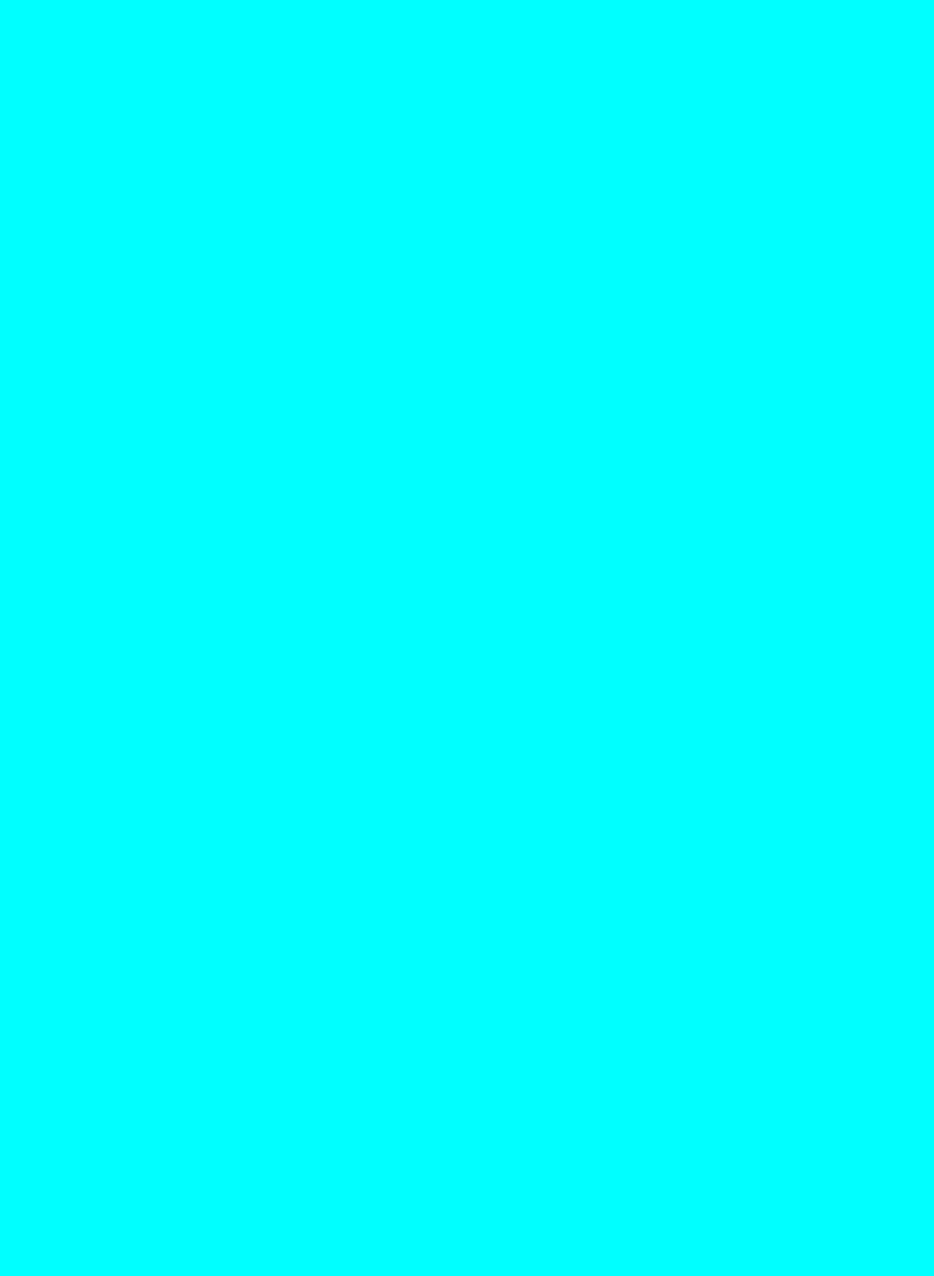
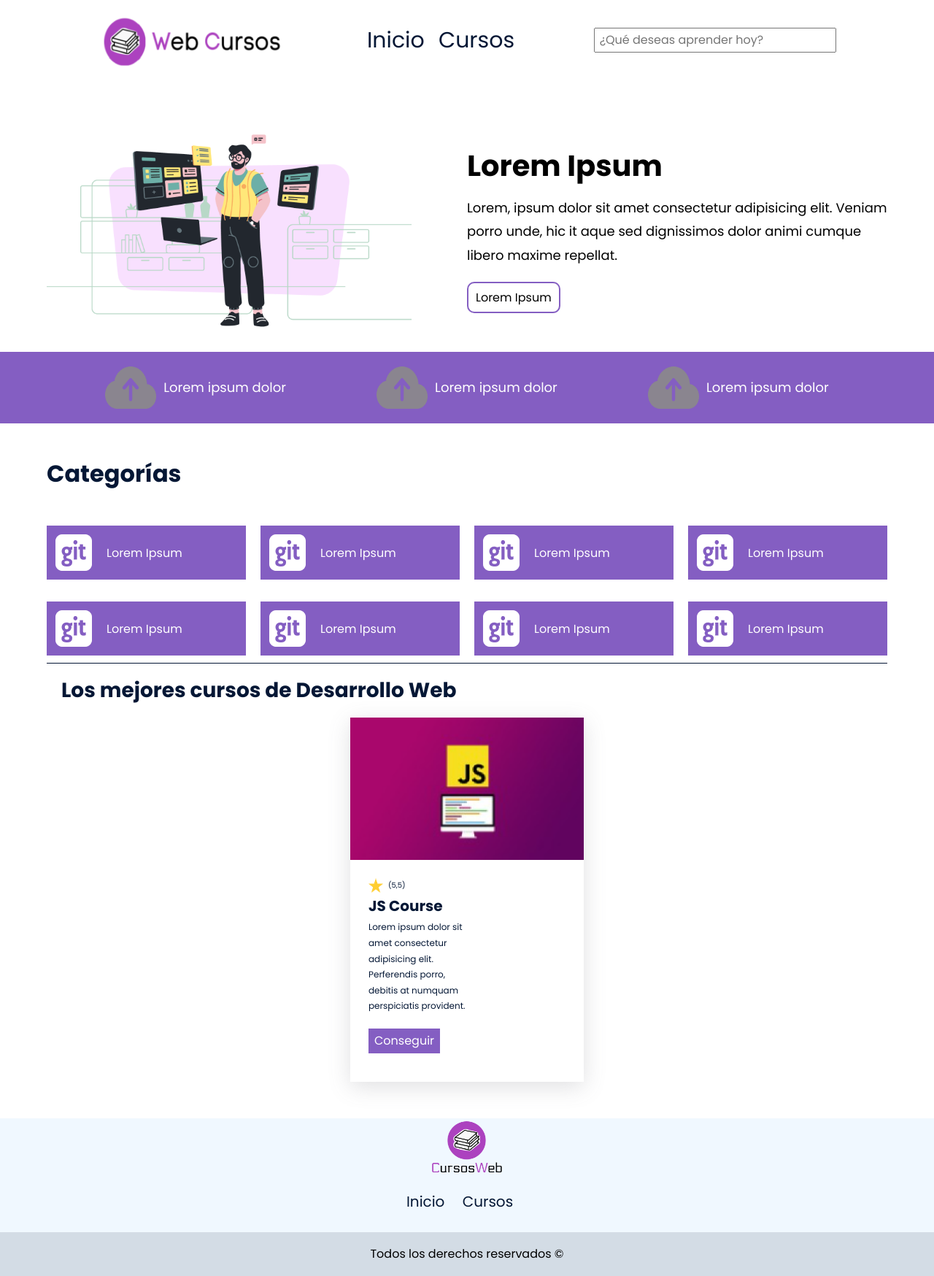
Before and after one commit to JoseCarlos2000-EI/FreeCourse, a Django app: page / in a window 1280 px wide. Before the commit the page is empty. Shown: the whole page at 73% size. Before the commit the page ends 800 px from the top, so only its background shows below. Run offline with Django 4.2, Linux system fonts and the light colour scheme.

Commit message:
Primeros cambios

```diff
--- /dev/null
+++ b/css/styles.css
@@ -0,0 +1,375 @@
+/*Globales*/
+:root{
+    --primario: #845EC2;
+    --secundary: #ff6701;
+    --black: #041735;
+    --gray: #d1dae4ef;
+    --font: "Poppins", sans-serif;
+
+}
+html {
+    font-size: 62.5%;
+    box-sizing: border-box;
+  }
+
+  *,
+  *:before,
+  *:after {
+    box-sizing: inherit;
+  }
+
+  body {
+    font-family: var(--font);
+    font-size: 1.6rem;
+    line-height: 1.2;
+  }
+
+  h1,
+  h2,
+  h3 {
+    font-weight: 900;
+
+  }
+
+  h1 {
+    font-size: 4rem;
+  }
+
+  h2 {
+    font-size: 3.6rem;
+  }
+
+  h3 {
+    font-size: 3.2rem;
+  }
+
+  a {
+    text-decoration: none;
+  }
+
+  img {
+    max-width: 100%;
+    display: block;
+  }
+
+  .container{
+    max-width: 150rem;
+    margin: 0 auto;
+    width: 90%;
+  }
+
+/*Navegacion**/
+.nav{
+  padding: 1.6rem;
+}
+.nav__container{
+  display: flex;
+  flex-direction: column;
+  align-items: center;
+
+}
+
+@media(min-width: 768px){
+  .nav__container{
+    flex-direction: row;
+    justify-content: space-around;
+  }
+}
+
+.nav__image{
+width: 26rem;
+margin-bottom: 4rem;
+}
+
+@media(min-width: 768px){
+  .nav__image{
+    margin-bottom: 0;
+  }
+}
+
+.nav__link{
+  color: var(--black);
+  font-size: 3rem;
+  margin-right: 1.5rem;
+
+
+}
+.nav__link:last-of-type{
+  margin-right: 0;
+}
+
+.nav__search{
+  margin-top: 5rem;
+  padding: 0.6rem;
+
+}
+
+@media(min-width: 768px){
+  .nav__search{
+    margin-top: 0 ;
+  }
+}
+
+/*Header*/
+
+@media(min-width: 768px){
+  .header__grid{
+      display: grid;
+      grid-template-columns: repeat(2,1fr);
+      align-items: center;
+  }
+}
+
+.header{
+ margin-bottom: 2rem;
+  margin-top: 6rem;
+}
+
+.header__imagen{
+  display: flex;
+  justify-content: center;
+
+}
+
+@media(min-width: 768px){
+  .header__imagen{
+    display: inherit;
+  }
+}
+
+.header__image{
+  width: 50rem;
+}
+.heading{
+  font-size: 2.8rem;
+  color: var(--black);
+  margin: 0;
+  padding: 2rem;
+}
+.header__heading{
+margin:0;
+}
+
+.header__text{
+  line-height: 1.8;
+  font-size: 1.8rem;
+  margin-bottom: 2rem;
+
+}
+.descargar{
+  border: 2px solid var(--primario);
+  border-radius: 10px;
+  color: var(--negro);
+  padding: 1rem;
+  display: inline-block;
+  transition: 0.4s;
+
+
+}
+.descargar:hover{
+  background-color: var(--primario);
+  color: var(--blanco);
+}
+
+.plus{
+  background-color: var(--primario);
+  padding: 2rem;
+  color: #FFF;
+}
+.plus__container{
+display: flex;
+flex-direction: column;
+align-items: center;
+}
+@media(min-width:768px){
+  .plus__container{
+    flex-direction: row;
+    justify-content: space-evenly;
+
+  }
+}
+.plus__seccion{
+  margin-top: 2rem;
+display: inline-flex;
+
+}
+@media(min-width: 768px){
+  .plus__seccion{
+    margin-top: 0;
+  }
+}
+.plus__image{
+  width:7rem;
+  margin-right: 1rem;
+}
+
+.plus__text{
+  font-size: 1.8rem;
+}
+
+/*Categories*/
+
+.categories{
+  color: #fff;
+  border-bottom: 1px solid #041735;
+}
+.categories__heading{
+  color: var(--black);
+  margin-top: 5rem;
+
+
+}
+
+.categorie{
+  background-color: var(--primario);
+  margin-top: 2rem;
+  margin-bottom: 1rem;
+  padding: 1.2rem;
+  display: inline-flex;
+  width: 100%;
+  align-items: center;
+
+
+}
+
+@media(min-width: 768px){
+  .categories__duo{
+    margin-right: 2rem;
+
+  }
+  .categories__duo:last-of-type{
+    margin-right: 0;
+  }
+}
+
+@media(min-width: 768px){
+  .categories__container{
+    display: flex;
+    justify-content: space-evenly;
+
+}
+}
+
+.categorie__image{
+  margin-right: 2rem;
+}
+
+.categorie__text{
+  margin: 0;
+}
+
+.catergorie__disable{
+  display: none;
+}
+
+.course{
+color: var(--black);
+line-height: 1.8;
+margin-bottom: 5rem;
+box-shadow: rgba(100, 100, 111, 0.2) 0px 7px 29px 0px;
+}
+@media(min-width: 768px){
+  .course{
+    width: 32rem;
+
+  }
+}
+.course__button{
+background-color: var(--primario);
+color: #FFF;
+border: none;
+padding: 0.8rem;
+margin-bottom: 1.4rem;
+
+}
+
+.aaa{
+  width: 100%;
+}
+
+@media(min-width: 768px){
+  .course__button{
+    display: block;
+  }
+}
+
+
+@media(min-width: 768px){
+  .course__image{
+    width:32rem;
+  }
+}
+
+.course__star{
+  width: 2rem;
+  height: 2rem;
+}
+
+.course__points{
+  font-size: 1rem;
+  margin: 0;
+  margin-left: 0.7rem;
+
+}
+
+.heading__course{
+  margin: 0;
+  font-size: 2rem;
+
+}
+
+.course__text{
+  font-size: 1.2rem;
+  margin: 0;
+  margin-bottom: 2rem;
+
+}
+
+
+@media(min-width: 768px){
+  .course__text{
+    width:50%;
+  }
+}
+
+.course__content{
+  padding: 2.5rem;
+  display: flex;
+  flex-direction: column;
+
+}
+.calificacion{
+  display: flex;
+display: inline-flex;
+align-items: center;
+
+}
+
+.footer{
+  display: flex;
+  flex-direction: column;
+  align-items: center;
+  background-color: aliceblue;
+}
+.footer__logo{
+  width: 10rem;
+  margin-bottom: 2rem;
+}
+
+.footer__nav{
+  margin-bottom: 3rem;
+}
+.footer__link{
+  color: var(--black);
+  font-size: 2rem;
+  margin-right: 2rem;
+}
+.footer__text{
+  margin: 0 ;
+  text-align: center;
+  padding: 2rem;
+}
+
+.footer__bg{
+  background-color: var(--gray);
+}
--- a/template/index.html
+++ b/template/index.html
@@ -1,12 +1,197 @@
-{% load static %}
 <!DOCTYPE html>
 <html lang="en">
+
 <head>
   <meta charset="UTF-8">
-  <title>Home</title>
-  <link rel="stylesheet" href="{% static 'css/styles.css' %}">
+  <meta http-equiv="X-UA-Compatible" content="IE=edge">
+  <meta name="viewport" content="width=device-width, initial-scale=1.0">
+  <link rel="preconnect" href="https://fonts.googleapis.com">
+  <link rel="preconnect" href="https://fonts.gstatic.com" crossorigin>
+  <link href="https://fonts.googleapis.com/css2?family=Poppins:ital,wght@0,400;0,700;1,200&display=swap"
+    rel="stylesheet">
+  <link rel="stylesheet" href="../css/normalize.css">
+  <link rel="stylesheet" href="../css/styles.css">
+  <title>Cursos Web</title>
 </head>
+
 <body>
 
+  <header>
+
+    <nav>
+      <div class="nav container">
+        <div class="nav__container">
+          <div class="nav__logo">
+            <a href="index.html">
+              <img class="nav__image" src="../img/Logo1.png" alt="logo">
+            </a>
+          </div>
+
+          <div>
+            <a class="nav__link" href="">Inicio</a>
+            <a class="nav__link" href="">Cursos</a>
+          </div>
+
+          <div>
+            <input type="search" placeholder="¿Qué deseas aprender hoy?" class="nav__search">
+          </div>
+
+        </div>
+        <!--.nav__container-->
+
+      </div>
+      <!--.nav-->
+
+    </nav>
+
+    <div class="header container header__grid ">
+
+      <div>
+        <img class="header__image" src="../img/header2.png" alt="foto de perfil">
+      </div>
+
+      <div>
+        <h1 class="header__heading">Lorem <span>Ipsum</span></h1>
+        <p class="header__text">
+          Lorem, ipsum dolor sit amet consectetur adipisicing elit. Veniam porro unde, hic it
+          aque sed dignissimos dolor animi cumque libero maxime repellat.
+        </p>
+        <div>
+
+          <a class="descargar" target="_blank">Lorem Ipsum</a>
+        </div>
+
+      </div>
+      <!--.texto-->
+
+    </div>
+    <!--.header-grid-->
+  </header>
+
+  <section class="plus">
+    <div class="plus__container">
+
+      <div class="plus__seccion">
+        <img class="plus__image" src="../img/cloud.png" alt="">
+        <p class="plus__text">Lorem ipsum dolor</p>
+      </div>
+
+      <div class="plus__seccion">
+        <img class="plus__image" src="../img/cloud.png" alt="">
+        <p class="plus__text">Lorem ipsum dolor</p>
+      </div>
+
+      <div class="plus__seccion">
+        <img class="plus__image" src="../img/cloud.png" alt="">
+        <p class="plus__text">Lorem ipsum dolor</p>
+      </div>
+
+    </div>
+  </section>
+
+  <section class="categories container ">
+    <h3 class="categories__heading ">Categorías</h3>
+
+    <div class="categories__container ">
+
+      <div class="categories__duo">
+        <div class="categorie">
+          <img class="categorie__image" src="../img/git.png" alt="">
+          <p class="categorie__text">Lorem Ipsum</p>
+        </div>
+
+
+        <div class="categorie ">
+          <img class="categorie__image" src="../img/git.png" alt="">
+          <p class="categorie__text">Lorem Ipsum</p>
+        </div>
+
+      </div>
+
+      <div class="categories__duo" >
+
+        <div class="categorie">
+          <img class="categorie__image" src="../img/git.png" alt="">
+          <p class="categorie__text">Lorem Ipsum</p>
+        </div>
+
+
+        <div class="categorie">
+          <img class="categorie__image" src="../img/git.png" alt="">
+          <p class="categorie__text">Lorem Ipsum</p>
+        </div>
+      </div>
+
+
+      <div class="categories__duo">
+        <div class="categorie">
+          <img class="categorie__image" src="../img/git.png" alt="">
+          <p class="categorie__text">Lorem Ipsum</p>
+        </div>
+
+        <div class="categorie">
+          <img class="categorie__image" src="../img/git.png" alt="">
+          <p class="categorie__text">Lorem Ipsum</p>
+        </div>
+      </div>
+
+ <div class=categories__duo>
+
+      <div class="categorie">
+        <img class="categorie__image" src="../img/git.png" alt="">
+        <p class="categorie__text">Lorem Ipsum</p>
+      </div>
+
+
+      <div class="categorie">
+        <img class="categorie__image" src="../img/git.png" alt="">
+        <p class="categorie__text">Lorem Ipsum</p>
+      </div>
+    </div>
+
+    </div>
+
+  </section>
+
+  <main class="container">
+    <h2 class="heading">Los mejores cursos de Desarrollo Web</h2>
+    <div class="course container">
+      <img class="course__image" src="../img/course.png" alt="">
+      <div class="course__content">
+        <div class="calificacion">
+         <img class="course__star" src="../img/star.png" alt="calificacion">
+        <p class="course__points">(5,5)</p>
+      </div>
+      <h3 class="heading__course">JS Course</h3>
+      <p class="course__text">Lorem ipsum dolor sit amet consectetur adipisicing elit. Perferendis porro, debitis at numquam perspiciatis provident.</p>
+      <div class="aa">
+        <button class="course__button" type="button"">Conseguir</button>
+      </div>
+
+      </div>
+
+    </div>
+  </main>
+
+  <footer class="footer">
+    <div>
+      <a href="">
+        <img class="footer__logo" src="../img/Logo2.png" alt="">
+      </a>
+    </div>
+    <div class="footer__nav">
+      <a class="footer__link" href="#">Inicio</a>
+      <a class="footer__link" href="#">Cursos</a>
+    </div>
+
+
+
+  </footer>
+
+  <div class="footer__bg">
+    <p class="footer__text">Todos los derechos reservados &copy;</p>
+  </div>
+
 </body>
+
 </html>
```
Also changed, not shown: css/normalize.css (added), img/Logo1.png (added), img/Logo2.png (added), img/cloud.png (added), img/course.png (added), img/git.png (added), img/header2.png (added), img/star.png (added).
